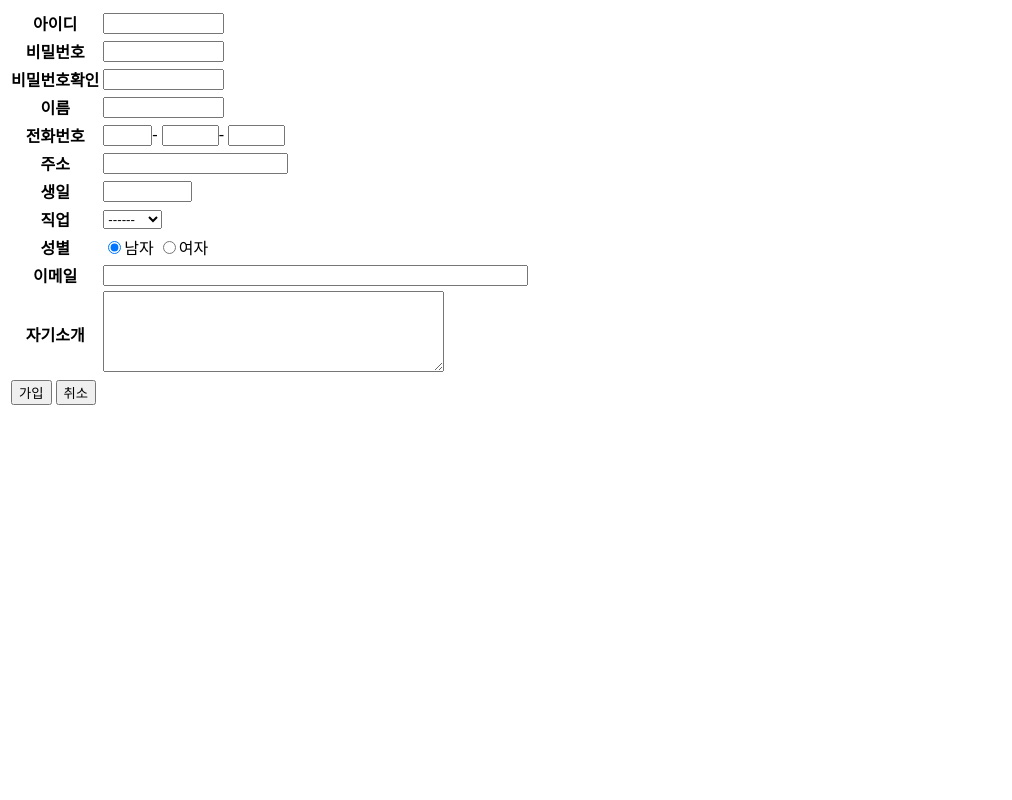
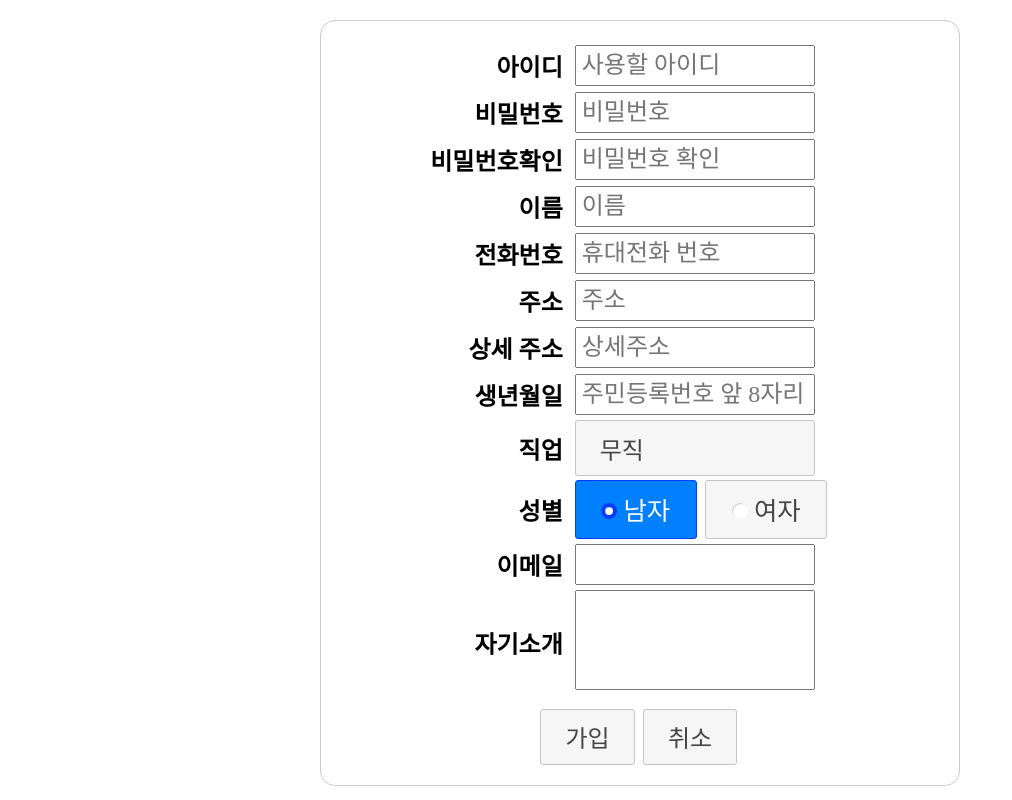
Before and after one commit to beansdrawer/signup-page-with-jquery, a plain HTML site: page index.html in a window 1280 px wide. Shown: the whole page, without its empty margins (0-1012 px from the left). Drawn offline with Linux system fonts and the light colour scheme; a web font is replaced by a local one.

Commit message:
signup page style

```diff
--- /dev/null
+++ b/index.css
@@ -0,0 +1,61 @@
+@font-face{
+  src: url(fonts/NanumBarunpenB.ttf);
+  font-family: nanumpen;
+}
+
+*{
+  font-family: nanumpen;
+}
+
+html, body{
+  margin: 0; padding: 0;
+}
+
+#container{
+  width: 640px;
+  margin: 0 auto;
+  font-size: 24px;
+}
+
+form{
+  margin-top: 20px;
+  padding: 20px;
+  border: 1px solid #cccccc;
+  border-radius: 15px;
+}
+#signup-table{
+  width: 640px;
+}
+
+th{
+  width: 180px;
+  text-align: right;
+  padding: 5px;
+}
+td{
+  width: 340px;
+  text-align: left;
+  padding-left: 5px;
+}
+input{
+  font-size: 24px;
+  max-width: 240px;
+  padding: 5px;
+}
+/* .ui-menu-item-wrapper{
+  font-size: 18px;
+} */
+textarea{
+  resize: none;
+  width: 240px;
+  min-height: 100px;
+}
+
+input, textarea {
+  box-sizing: border-box;
+}
+
+#buttons{
+  margin: 10px 0 0 0;
+  text-align: center;
+}
--- a/index.html
+++ b/index.html
@@ -7,6 +7,7 @@
   <script src="js/jquery-3.5.1.min.js"></script>
   <script src="js/jquery-ui.min.js"></script>
   <link href="js/jquery-ui.css" rel="stylesheet" type="text/css">
+  <link href="index.css" rel="stylesheet" type="text/css">
   <title>회원가입 페이지</title>
 </head>
 <body>
@@ -16,82 +17,86 @@
     <table id="signup-table">
         <tr>
           <th>아이디</th>
-          <td><input type="text" name="id" id="id" size="12" maxlength="12" /></td>
+          <td><input type="text" name="id" placeholder="사용할 아이디"/></td>
         </tr>
         <tr>
           <th>비밀번호</th>
-            <td><input type="password" name="pwd" id="pwd" size="12" maxlength="12" /></td>
+          <td><input type="password" name="password" placeholder="비밀번호"/></td>
         </tr>
         <tr>
             <th>비밀번호확인</th>
-            <td><input type="password" name="pwd2" id="pwd2" size="12" maxlength="12" /></td>
+            <td><input type="password" name="confirm-password" placeholder="비밀번호 확인"/></td>
         </tr>
         <tr>
           <th>이름</th>
-            <td><input type="text" name="name" id="name" size="12" maxlength="12" /></td>
+          <td><input type="text" name="name" placeholder="이름"/></td>
         </tr>
         <tr>
           <th>전화번호</th>
           <td>
-            <input type="text" name="tel1" id="tel1" size="3" maxlength="3" />-
-            <input type="text" name="tel2" id="tel2" size="4" maxlength="4" />-
-            <input type="text" name="tel3" id="tel3" size="4" maxlength="4"/>
+            <input type="text" name="phone" placeholder="휴대전화 번호"/>
           </td>
         </tr>
         <tr>
           <th>주소</th>
-            <td><input type="text" name="addr" id="addr" maxlength="100" /></td>
+          <td>
+            <input type="text" name="address" placeholder="주소"/>
+          </td>
         </tr>
         <tr>
-            <th>생일</th>
+          <th>상세 주소</th>
           <td>
-
-            <input type="text" id="birth" size="8" maxlength="8" />
-
-
+            <input type="text" name="address-detail" placeholder="상세주소"/>
+          </td>
+        </tr>
+        <tr>
+          <th>생년월일</th>
+          <td>
+            <input type="text" name="birth" placeholder="주민등록번호 앞 8자리"/>
           </td>
         </tr>
         <tr>
           <th>직업</th>
           <td>
-                <select id = "job">
-                    <option value="">------
-                    <option value="학생">학생
-                    <option value="직장인">직장인
-                    <option value="자영업">자영업
-                    <option value="주부">주부
+            <select name="job">
+              <option value="none">무직</option>
+              <option value="student">학생</option>
+              <option value="salaryman">직장인</option>
+              <option value="owner">자영업</option>
+              <option value="housekeeper">주부</option>
             </select>
-
           </td>
         </tr>
         <tr>
           <th>성별</th>
           <td>
-                <input type="radio" id="man" name="gender" value="M" checked="checked" >남자
-                <input type="radio" id="woman" name="gender" value="W">여자
+            <label>
+              <input type="radio" name="gender" value="male" checked="checked" >남자
+            </label>
+            <label>
+              <input type="radio" name="gender" value="female">여자
+            </label>
           </td>
         </tr>
         <tr>
           <th>이메일</th>
-            <td><input type="text" name="email" id="email" size="50" maxlength="50" /></td>
+          <td>
+            <input type="text" name="email">
+          </td>
         </tr>
         <tr>
           <th>자기소개</th>
           <td>
-                <textarea rows="5" cols="40" id="intro" name="intro"></textarea>
-            </td>
-        </tr>
-        <tr>
-
-            <td colspan="2">
-                <input type="submit" id="btn_join" value="가입">
-                <input type="reset" id="btn_cancel" value="취소">
+              <textarea name="intro"></textarea>
           </td>
         </tr>
     </table>
-
-
+    <div id="buttons">
+      <input type="submit" id="btn_join" class="btn" value="가입">
+      <input type="reset" id="btn_cancel" class="btn" value="취소">
+    </div>
     </form>
   </div>
+  <script src="js/jquery-custom-ui.js"></script>
 </body>
 </html>
--- /dev/null
+++ b/js/jquery-custom-ui.js
@@ -0,0 +1,14 @@
+function init(){
+  $( "select" ).selectmenu({
+    width: 240,
+    fontSize: 18
+  });
+  $( "input[type='radio']").checkboxradio().buttonset().parent().css({'fontSize': 25.4,'fontFamily': 'nanumpen'})
+  $(".btn").button();
+  $(".btn").button().css('fontFamily', 'nanumpen');
+}
+
+
+$(document).ready(function(){
+  init();
+})
```
Also changed, not shown: 1 other file. Lines whose indentation alone changed are shown as unchanged.
